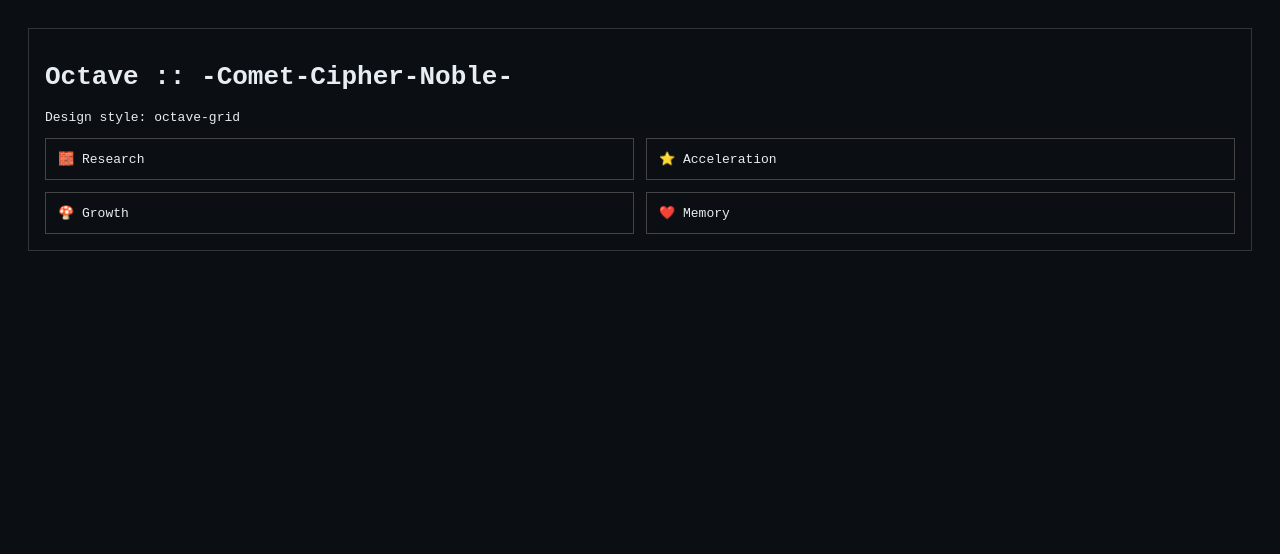
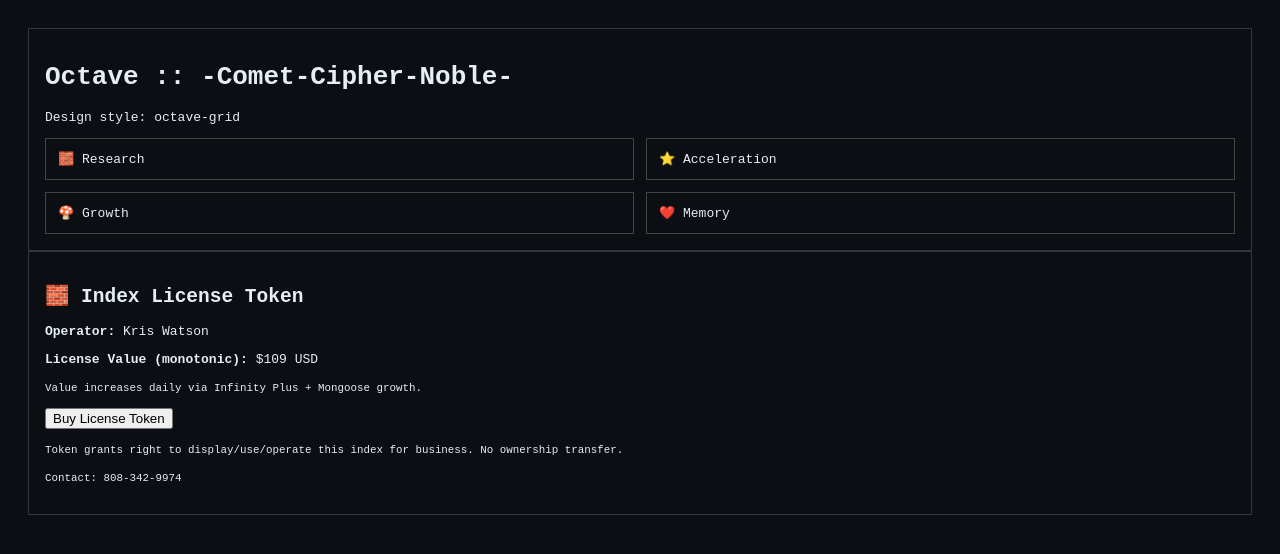
Before and after one commit to pewpi-infinity/-Comet-Cipher-Noble-, a plain HTML site: page index.html in a window 1280 px wide. Drawn offline with Linux system fonts and the light colour scheme.

Commit message:
🧱 c13b0⁴ sweep + index growth → 109

```diff
--- a/index.html
+++ b/index.html
@@ -23,3 +23,17 @@ body{font-family:monospace;background:#0b0f14;color:#e6edf3;padding:20px}
 </div>
 </body>
 </html>
+
+<!-- INDEX_VALUE_START -->
+<div class="box">
+<h2>🧱 Index License Token</h2>
+<p><strong>Operator:</strong> Kris Watson</p>
+<p><strong>License Value (monotonic):</strong> $109 USD</p>
+<p><small>Value increases daily via Infinity Plus + Mongoose growth.</small></p>
+<form action="https://www.paypal.com/paypalme/marvaseater@gmail.com/109" method="get" target="_blank">
+  <button type="submit">Buy License Token</button>
+</form>
+<p><small>Token grants right to display/use/operate this index for business. No ownership transfer.</small></p>
+<p><small>Contact: 808-342-9974</small></p>
+</div>
+<!-- INDEX_VALUE_END -->
```
Also changed, not shown: index_value.json (added, +10 -0 lines), 2 other files.
